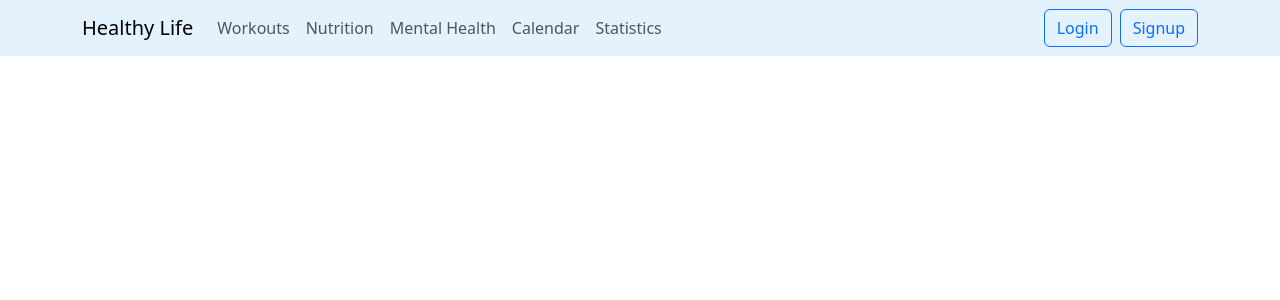
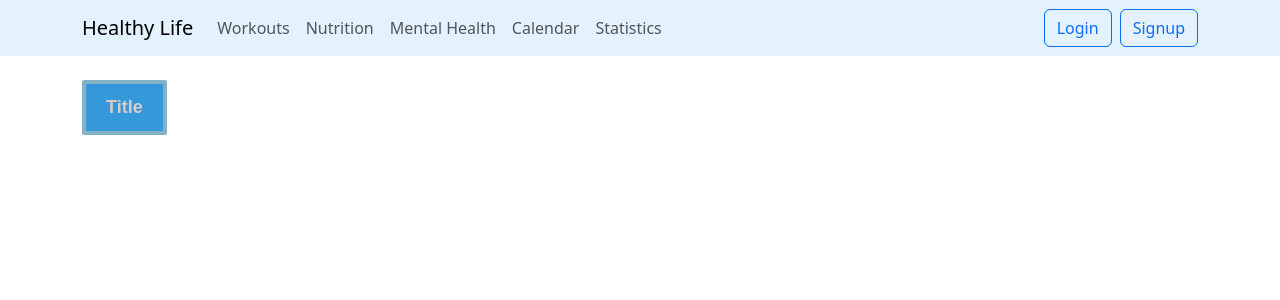
Before and after one commit to Healthy-Lifestyle-Assistant/frontend-react, a React (Create React App) app: page /new in a window 1280 px wide. Shown: the top 300 px of the page. Built offline with nearby package versions, Linux system fonts and the light colour scheme.

Commit message:
Add variables

```diff
--- a/src/App.js
+++ b/src/App.js
@@ -11,6 +11,7 @@ import StatisticsHome from './statistics/pages/StatisticsHome';
 import SignupPage from './users/pages/SignupPage';
 import LoginPage from './users/pages/LoginPage';
 import LogoutPage from './users/pages/LogoutPage';
+import Components from './new/pages/Components';
 import './App.css';
 import './scss/custom.scss';
 
@@ -30,6 +31,7 @@ function App() {
 						<Route path="/signup" element={<SignupPage />} />
 						<Route path="/login" element={<LoginPage />} />
 						<Route path="/logout" element={<LogoutPage />} />
+						<Route path="/new" element={<Components />} />
 					</Routes>
 				</Container>
 			</>
--- a/src/index.css
+++ b/src/index.css
@@ -1,13 +1,6 @@
-body {
-  margin: 0;
-  font-family: -apple-system, BlinkMacSystemFont, 'Segoe UI', 'Roboto', 'Oxygen',
-    'Ubuntu', 'Cantarell', 'Fira Sans', 'Droid Sans', 'Helvetica Neue',
-    sans-serif;
-  -webkit-font-smoothing: antialiased;
-  -moz-osx-font-smoothing: grayscale;
-}
-
-code {
-  font-family: source-code-pro, Menlo, Monaco, Consolas, 'Courier New',
-    monospace;
-}
+@import './style/colors.css';
+@import './style/spacing.css';
+@import './style/fonts.css';
+@import './style/body-parts.css';
+@import './style/navbar.css';
+@import './style/buttons.css';
--- /dev/null
+++ b/src/new/components/Button.js
@@ -0,0 +1,12 @@
+import React from 'react';
+import { Link } from 'react-router-dom';
+
+function Button({title, link}) {
+    return (
+        <Link to={link}>
+            <button className='button-custom'>{title}</button>
+        </Link>
+    );
+}
+
+export default Button;
--- /dev/null
+++ b/src/new/pages/Components.js
@@ -0,0 +1,12 @@
+import React from 'react';
+import Button from '../components/Button';
+
+function Components() {
+    return (
+        <>
+            <Button title={'Title'} link={'/link'}/>
+        </>
+    );
+}
+
+export default Components;
--- /dev/null
+++ b/src/style/body-parts.css
@@ -0,0 +1,13 @@
+.body-part-tag {
+    background-color: lightgray;
+    padding-left: 8px;
+    padding-right: 8px;
+    padding-top: 2px;
+    padding-bottom: 5px;
+    border-radius: 12px;
+}
+
+.body-part-tags {
+    display: inline-block;
+    margin-bottom: 8px;
+}
--- /dev/null
+++ b/src/style/buttons.css
@@ -0,0 +1,22 @@
+.button-custom {
+    padding: 10px 20px;
+    border: 4px solid rgb(134, 176, 195);
+    border-radius: 2px;
+    background-color: #3498db;
+    color: rgb(214, 204, 202);
+    font-family: Arial, sans-serif;
+    font-size: 18px;
+    font-weight: bold;
+    cursor: pointer;
+    transition: background-color 0.3s ease, color 0.3s ease;
+}
+
+.button-custom:hover {
+    background-color: #2980b9;
+    /* Change background color on hover */
+}
+
+.button-custom:active {
+    background-color: #1f618d;
+    /* Change background color on button press */
+}
--- /dev/null
+++ b/src/style/colors.css
@@ -0,0 +1,67 @@
+:root {
+    --primary-color: #3498db;
+    --secondary-color: #2ecc71;
+    --background-color: #f7f7f7;
+    --hover-color: #e0e0e0;
+    --warning-color: #e74c3c;
+    --success-color: #27ae60;
+}
+
+body {
+    background-color: var(--background-color);
+}
+
+.primary-color {
+    color: var(--primary-color);
+}
+
+.primary-bg-color {
+    background-color: var(--primary-color);
+}
+
+.secondary-color {
+    color: var(--secondary-color);
+}
+
+.secondary-bg-color {
+    background-color: var(--secondary-color);
+}
+
+.background-color {
+    background-color: var(--background-color);
+}
+
+.hover-color {
+    color: var(--hover-color);
+}
+
+.success-color {
+    color: var(--success-color);
+}
+
+.warning-color {
+    color: var(--warning-color);
+}
+
+/* Misc */
+.button-color {
+    background-color: var(--primary-color);
+    color: white;
+}
+
+.link-color {
+    color: var(--secondary-color);
+}
+
+.button-color:hover {
+    background-color: var(--hover-color);
+}
+
+.warning-message-color {
+    color: white;
+    background-color: var(--warning-color);
+}
+
+.success-message-color {
+    color: var(--success-color);
+}
--- /dev/null
+++ b/src/style/fonts.css
@@ -0,0 +1,13 @@
+.work-sans-font {
+    font-family: "Work Sans", sans-serif;
+    font-optical-sizing: auto;
+    font-weight: 400;
+    font-style: normal;
+}
+
+.merriweather-sans-font {
+    font-family: "Merriweather Sans", sans-serif;
+    font-optical-sizing: auto;
+    font-weight: 300;
+    font-style: normal;
+}
--- /dev/null
+++ b/src/style/spacing.css
@@ -0,0 +1,25 @@
+:root {
+    --spacing-xs: 4px;
+    --spacing-sm: 8px;
+    --spacing-md: 16px;
+    --spacing-lg: 24px;
+    --spacing-xl: 32px;
+}
+
+.element {
+    margin: var(--spacing-md);
+    /* Use medium spacing for margin */
+    padding: var(--spacing-sm);
+    /* Use small spacing for padding */
+}
+
+.another-element {
+    margin-bottom: var(--spacing-lg);
+    /* Use large spacing for margin-bottom */
+    padding-left: var(--spacing-xl);
+    /* Use extra large spacing for padding-left */
+}
+
+.margin-top {
+    margin-top: 80px;
+}
--- /dev/null
+++ b/src/style/vars.css
@@ -0,0 +1,23 @@
+:root {
+    /* Colors */
+    --primary-color: #3498db;
+    --secondary-color: #2ecc71;
+    --background-color: #f7f7f7;
+    --hover-color: #e0e0e0;
+    --warning-color: #e74c3c;
+    --success-color: #27ae60;
+    /* Fonts */
+    --font-size: 10px;
+    --font-weight: bold;
+    --font-family: 'Roboto', sans-serif
+
+    /* Paddings */
+
+    /* Margins */
+
+    /* Border radius */
+
+    /* Border width */
+
+    /*  */
+}
```
Also changed, not shown: src/new/components/Card.js (added), src/style/navbar.css (added), 1 other file (tests, documents, lock files or other folders).
